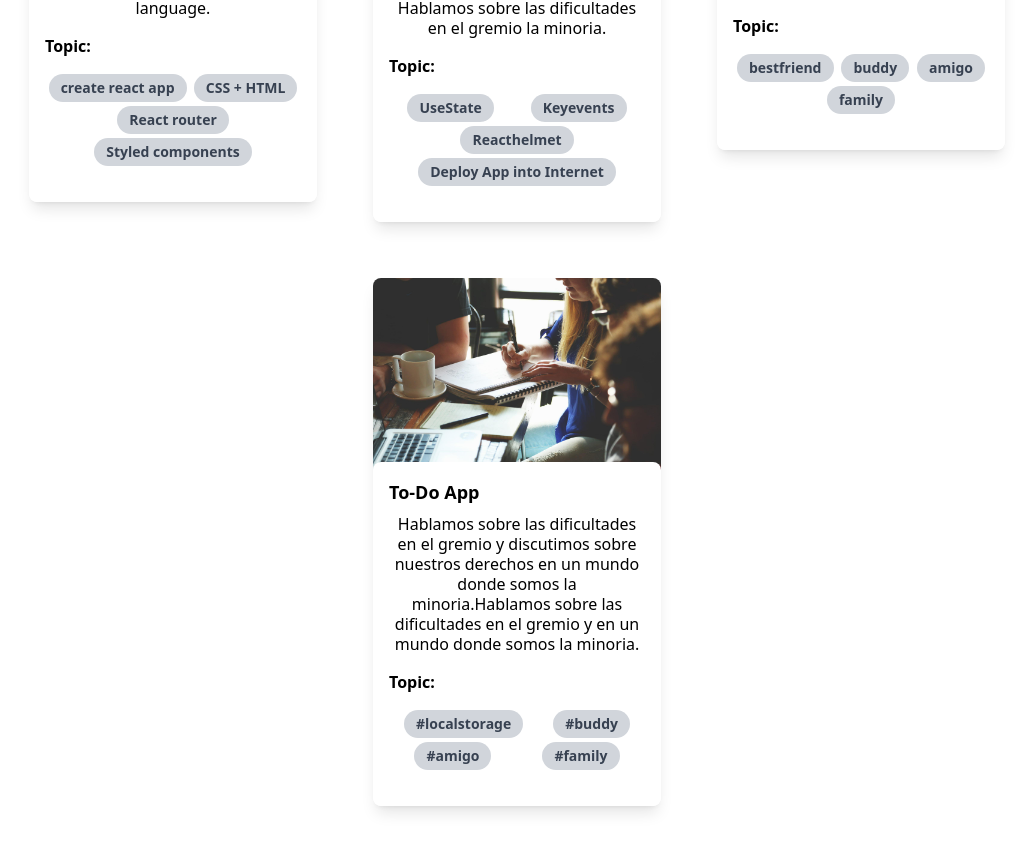
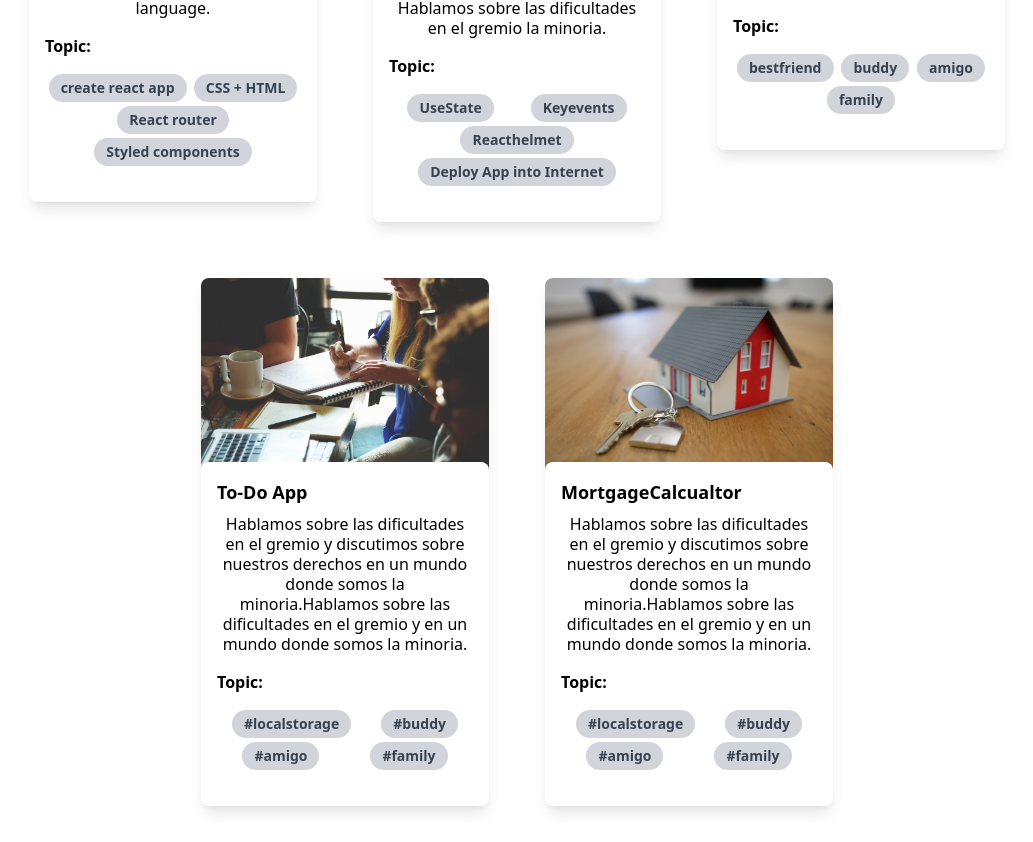
Before and after one commit to libkarl/It-absolvent, a React (Create React App) app: page / in a window 1280 px wide. Shown: the part 716-1558 px from the top of the page, without its empty margins (123-1156 px from the left). Built offline with nearby package versions, Linux system fonts and the light colour scheme.

Commit message:
add mortgage calc-part1

```diff
--- a/src/App.tsx
+++ b/src/App.tsx
@@ -3,6 +3,7 @@ import { Counter } from './pages/Counter/Counter'
 import { HackerWritter } from './pages/HackerWritter/HackerWritter'
 import { JsHistory } from './pages/JSHistory/JsHistory'
 import { Main } from './pages/MainPage/Main'
+import { MortgageCalculator } from './pages/MortgageCalculator/MortgageCalcualtor'
 import { Todo } from './pages/Todoapp/Todoapp'
 import { urls } from './helpers/urls'
 import React from 'react'
@@ -22,6 +23,7 @@ export const App = () => {
           <Route path={urls.hackerWritter} element={<HackerWritter />} />
           <Route path={urls.counter} element={<Counter />} />
           <Route path={urls.toDoApp} element={<Todo />} />
+          <Route path={urls.mortgageCalculator} element={<MortgageCalculator />} />
         </Routes>
       </BrowserRouter>
     </DivCoreApp>
--- a/src/helpers/functions.ts
+++ b/src/helpers/functions.ts
@@ -46,3 +46,18 @@ export function useLocalStorage<T>(key: string, initialValue?: T) {
 
   return [value, setValue] as const
 }
+
+export const calculationMortgage = (arg: {
+  rate: number
+  period: number
+  price: number
+  firstPayment: number
+}) => {
+  const restToPay = arg.price - arg.firstPayment
+  const monthlyRate = arg.rate / 100 / 12
+  const monthTotal = arg.period * 12
+  const monthlyMortgagePayment =
+    (restToPay * monthlyRate * (1 + monthlyRate) ** monthTotal) /
+    (1 + monthlyRate) ** (monthTotal - 1)
+  return monthlyMortgagePayment
+}
--- a/src/helpers/urls.ts
+++ b/src/helpers/urls.ts
@@ -14,5 +14,6 @@ export const urls = {
   hackerWritter: 'hackertyper',
   toDoApp: 'todo-app',
   counter: 'counter',
+  mortgageCalculator: 'morgagecalculator',
   mainPage: '/',
 }
--- a/src/pages/MainPage/TaskLibrary.tsx
+++ b/src/pages/MainPage/TaskLibrary.tsx
@@ -3,6 +3,7 @@ import { urls } from '../../helpers/urls'
 import React from 'react'
 import Tilt from 'react-parallax-tilt'
 import laptop from '../../assets/laptop.jpg'
+import mortgage from '../../assets/mortgage.jpg'
 import startup from '../../assets/startup.jpg'
 import tw from 'tailwind-styled-components'
 import workspace from '../../assets/workspace.jpg'
@@ -206,6 +207,35 @@ export const TaskLibrary = () => {
             </Article_TaskLibrary>
           </Tilt>
         </Link>
+
+        <Link to={urls.mortgageCalculator}>
+          <Tilt>
+            <Article_TaskLibrary>
+              <Img_TaskLibrary alt='Placeholder' src={mortgage}></Img_TaskLibrary>
+
+              <Div_Card>
+                <Header_Card>
+                  <H1_Card>
+                    <Div_TaskName>MortgageCalcualtor</Div_TaskName>
+                  </H1_Card>
+                </Header_Card>
+
+                <P_CardContent>
+                  Hablamos sobre las dificultades en el gremio y discutimos sobre nuestros derechos
+                  en un mundo donde somos la minoria.Hablamos sobre las dificultades en el gremio y
+                  en un mundo donde somos la minoria.
+                </P_CardContent>
+                <H1_TaskTopic>Topic:</H1_TaskTopic>
+                <Div_TaskParts>
+                  <Span_TaskPart>#localstorage</Span_TaskPart>
+                  <Span_TaskPart>#buddy</Span_TaskPart>
+                  <Span_TaskPart>#amigo</Span_TaskPart>
+                  <Span_TaskPart>#family</Span_TaskPart>
+                </Div_TaskParts>
+              </Div_Card>
+            </Article_TaskLibrary>
+          </Tilt>
+        </Link>
       </Div_TaskLibrary>
     </Section_TaskLibrary>
   )
--- /dev/null
+++ b/src/pages/MortgageCalculator/MortgageCalcualtor.tsx
@@ -0,0 +1,8 @@
+import { Helmet } from 'react-helmet'
+import { calculationMortgage } from '../../helpers/functions'
+import Box from '@mui/material/Box'
+import React, { useState } from 'react'
+import Slider from '@mui/material/Slider'
+import styled from 'styled-components'
+
+export const MortgageCalculator = () => {}
--- /dev/null
+++ b/src/pages/MortgageCalculator/UniversalInput.tsx
@@ -0,0 +1,46 @@
+import * as React from 'react'
+import Box from '@mui/material/Box'
+import Slider from '@mui/material/Slider'
+
+const marks = [
+  {
+    value: 1_000_000,
+    label: 'Kč',
+  },
+  {
+    value: 1_500_00,
+    label: 'Kč',
+  },
+  {
+    value: 5_000_000,
+    label: 'Kč',
+  },
+  {
+    value: 8_000_000,
+    label: 'Kč',
+  },
+]
+
+function valuetext(value: number) {
+  return `${value}°C`
+}
+
+function valueLabelFormat(value: number) {
+  return marks.findIndex(mark => mark.value === value) + 1
+}
+
+export default function DiscreteSliderValues() {
+  return (
+    <Box sx={{ width: 300 }}>
+      <Slider
+        aria-label='Restricted values'
+        defaultValue={1_500_00}
+        valueLabelFormat={valueLabelFormat}
+        getAriaValueText={valuetext}
+        step={50_000}
+        valueLabelDisplay='auto'
+        marks={marks}
+      />
+    </Box>
+  )
+}
```
Also changed, not shown: src/assets/mortgage.jpg (added).
